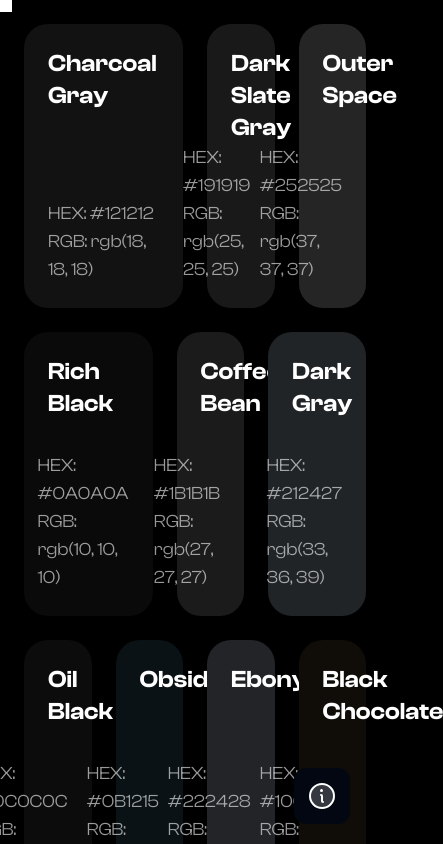
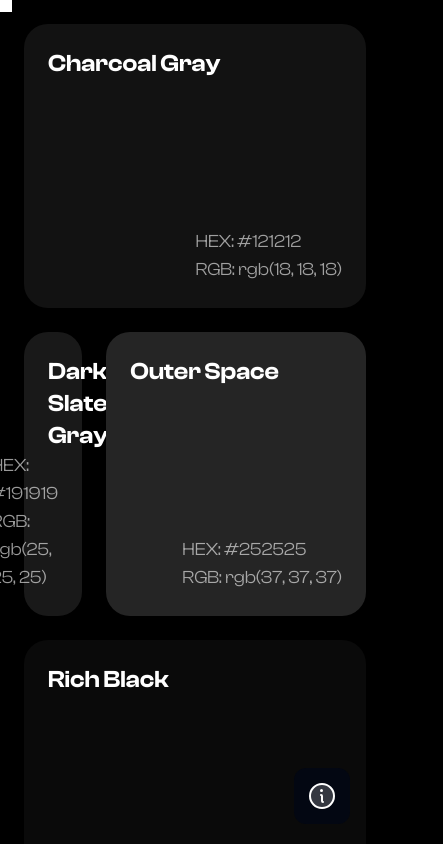
Before and after one commit to linuxmobile/dark, a Nuxt app: page / in a window 390 px wide. Shown: the top 844 px of the page, 443 px wide, since content can reach past the window. Built offline with nearby package versions, Linux system fonts and the light colour scheme.

Commit message:
style: improved responsive

```diff
--- a/pages/index.vue
+++ b/pages/index.vue
@@ -1,5 +1,5 @@
 <template>
-  <main class="grid grid-cols-12 grid-rows-6 gap-6 pb-6 mx-auto select-none">
+  <main class="grid grid-cols-1 lg:grid-cols-12 grid-rows-6 gap-6 pb-6 mx-auto select-none">
     <Tiles
       v-for="(color, index) in colors"
       :key="index"
@@ -37,7 +37,7 @@ const colors = [
 		name: "Rich Black",
 		hex: "#0A0A0A",
 		rgb: "rgb(10, 10, 10)",
-		class: "col-span-5",
+		class: "col-span-6 md:col-span-5",
 	},
 	{
 		name: "Coffee Bean",
@@ -49,19 +49,19 @@ const colors = [
 		name: "Dark Gray",
 		hex: "#212427",
 		rgb: "rgb(33, 36, 39)",
-		class: "col-span-4",
+		class: "col-span-3 md:col-span-4",
 	},
 	{
 		name: "Oil Black",
 		hex: "#0C0C0C",
 		rgb: "rgb(12, 12, 12)",
-		class: "col-span-3",
+		class: "col-span-6 md:col-span-4 xl:col-span-3",
 	},
 	{
 		name: "Obsidian",
 		hex: "#0B1215",
 		rgb: "rgb(11, 18, 21)",
-		class: "col-span-3",
+		class: "col-span-3 md:col-span-5 xl:col-span-3",
 	},
 	{
 		name: "Ebony",
@@ -73,31 +73,31 @@ const colors = [
 		name: "Black Chocolate",
 		hex: "#100D08",
 		rgb: "rgb(16, 13, 8)",
-		class: "col-span-3",
+		class: "col-span-6 md:col-span-5 xl:col-span-3",
 	},
 	{
 		name: "Gunmetal",
 		hex: "#1D1F21",
 		rgb: "rgb(29, 31, 33)",
-		class: "col-span-4",
+		class: "col-span-3 xl:col-span-4",
 	},
 	{
 		name: "Smoky Black",
 		hex: "#101720",
 		rgb: "rgb(16, 23, 32)",
-		class: "col-span-3",
+		class: "col-span-3 md:col-span-4 xl:col-span-3",
 	},
 	{
 		name: "Oxford Blue",
 		hex: "#212A37",
 		rgb: "rgb(33, 42, 55)",
-		class: "col-span-5",
+		class: "col-span-6 md:col-span-4 xl:col-span-5",
 	},
 	{
 		name: "Eerie Black",
 		hex: "#232023",
 		rgb: "rgb(35, 32, 35)",
-		class: "col-span-5",
+		class: "col-span-3 md:col-span-5",
 	},
 	{
 		name: "Jet Black",
@@ -109,38 +109,38 @@ const colors = [
 		name: "Iridium",
 		hex: "#181818",
 		rgb: "rgb(24, 24, 24)",
-		class: "col-span-4",
+		class: "col-span-6 md:col-span-5 xl:col-span-4",
 	},
 	{
 		name: "Arsenic",
 		hex: "#11181C",
 		rgb: "rgb(17, 24, 28)",
-		class: "col-span-4",
+		class: "col-span-3 xl:col-span-4",
 	},
 	{
 		name: "Charleston Green",
 		hex: "#212124",
 		rgb: "rgb(33, 33, 36)",
-		class: "col-span-3",
+		class: "col-span-3 md:col-span-4 xl:col-span-3",
 	},
 	{
 		name: "Dark Gunmetal",
 		hex: "#222428",
 		rgb: "rgb(34, 36, 40)",
-		class: "col-span-5",
+		class: "col-span-6 md:col-span-3 xl:col-span-5",
 	},
 	{ name: "Jet", hex: "#2A2A2A", rgb: "rgb(42, 42, 42)", class: "col-span-3" },
 	{
 		name: "Black Olive",
 		hex: "#242526",
 		rgb: "rgb(36, 37, 38)",
-		class: "col-span-5",
+		class: "col-span-3 xl:col-span-5",
 	},
 	{
 		name: "Midnight Blue",
 		hex: "#212121",
 		rgb: "rgb(33, 33, 33)",
-		class: "col-span-4",
+		class: "col-span-6 md:col-span-3 xl:col-span-4",
 	},
 ];
 
```
